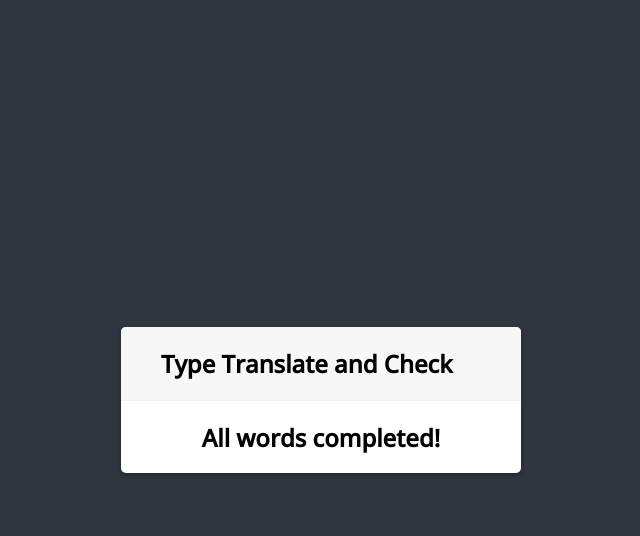
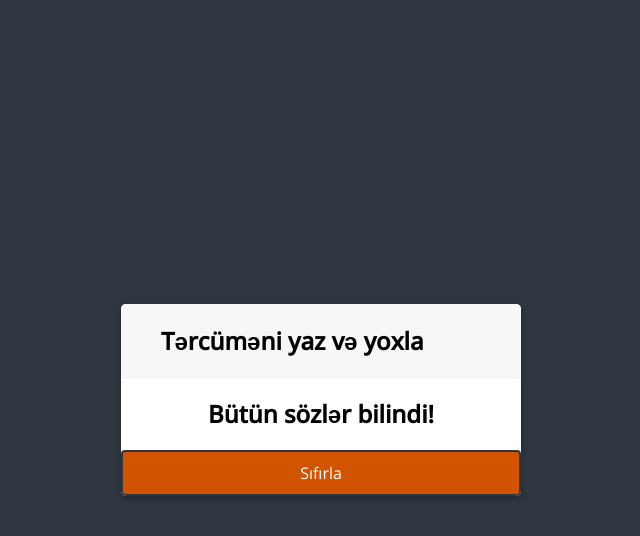
Before and after one commit to huseynovfuad/dj_dictionary_app, a Django app: page / in a window 1280 px wide. Shown: the top 536 px of the page, without its empty margins (319-959 px from the left). Run offline with Django 3.2, Linux system fonts and the light colour scheme; the visitor is signed in with stand-in values (Sample User, id 1); data that the repository does not hold is empty; some libraries are stand-ins or nearby versions; some web fonts are replaced.

Commit message:
dictionary app

```diff
--- a/dictapp/management/commands/upload_words.py
+++ b/dictapp/management/commands/upload_words.py
@@ -13,7 +13,7 @@ from dictapp.models import WordTranslate,Word
 class Command(BaseCommand):
     def handle(self, *args, **options):
         english_words = Path(
-            "words/english.txt"
+            "words/3k-english.txt"
         ).open()
         for word in english_words.readlines():
             with suppress(IntegrityError):
--- a/dictapp/urls.py
+++ b/dictapp/urls.py
@@ -3,4 +3,5 @@ from . import views
 
 urlpatterns = [
     path('',views.home,name='home'),
+    path('reset',views.reset,name='reset'),
 ]
--- a/dictapp/views.py
+++ b/dictapp/views.py
@@ -1,5 +1,5 @@
 from django.shortcuts import render,redirect
-from .models import Word,WordTranslate
+from .models import WordTranslate
 from .utils import find_translate
 from django.contrib import messages
 from django.contrib.auth.decorators import login_required
@@ -10,8 +10,8 @@ from google_trans_new import google_translator
 @login_required(login_url='/login/')
 def home(request):
     context = {}
-    if list(WordTranslate.objects.all()) == list(request.user.known_words.all()):
-        context['completed_message'] = 'All words completed!'
+    if WordTranslate.objects.count() == request.user.known_words.count():
+        context['completed_message'] = 'Bütün sözlər bilindi!'
     else:
         translate = find_translate(request)
         context['translate']=translate
@@ -25,23 +25,12 @@ def home(request):
         else:
             request.user.unknown_words.add(wordT)
             messages.error(request, 'Wrong Answer')
+        return redirect('home')
+    context['word_count'] = WordTranslate.objects.count()
+    context['known_count'] = request.user.known_words.count()
     return render(request,'home.html',context)
 
-
-
-"""
-    if request.method == 'POST':
-        print(request.POST)
-        source = request.POST['hidden-source'].strip().lower()
-        target = request.POST['target']
-        word_translate = WordTranslate.objects.filter(source__word = source).last()
-        print(target)
-        print(word_translate.target.word)
-        if target == word_translate.target.word:
-            #request.user.known_words.add(word_translate)
-            messages.success(request, 'Correct Answer')
-        else:
-            #request.user.unknown_words.add(word_translate)
-            messages.error(request, 'Wrong Answer')
-        return redirect('home')
-"""
+@login_required(login_url='/login/')
+def reset(request):
+    request.user.known_words.set([])
+    return redirect('home')
--- a/static/words.css
+++ b/static/word.css
@@ -85,7 +85,21 @@ body {
 	width: 100%;
     cursor: pointer;
 }
-
+#resetbtn{
+	text-align: center;
+	text-decoration: none;
+	background-color: #27ae60;
+	border: 2px solid #2f3640;
+	border-radius: 4px;
+	color: #fff;
+	display: block;
+	font-family: inherit;
+	font-size: 16px;
+	padding: 10px;
+	margin-top: 20px;
+	width: 100%;
+    cursor: pointer;
+}
 #formBTN{
 	background: #2980b9;
 }
--- a/templates/accounts/login.html
+++ b/templates/accounts/login.html
@@ -6,7 +6,7 @@
     <meta name="viewport"
           content="width=device-width, user-scalable=no, initial-scale=1.0, maximum-scale=1.0, minimum-scale=1.0">
     <meta http-equiv="X-UA-Compatible" content="ie=edge">
-    <link rel="stylesheet" href="{% static 'words.css' %}">
+    <link rel="stylesheet" href="{% static 'word.css' %}">
     <link rel="stylesheet" href="{% static 'message.css' %}">
     <title>Document</title>
 </head>
--- a/templates/accounts/register.html
+++ b/templates/accounts/register.html
@@ -6,7 +6,7 @@
     <meta name="viewport"
           content="width=device-width, user-scalable=no, initial-scale=1.0, maximum-scale=1.0, minimum-scale=1.0">
     <meta http-equiv="X-UA-Compatible" content="ie=edge">
-    <link rel="stylesheet" href="{% static 'words.css' %}">
+    <link rel="stylesheet" href="{% static 'word.css' %}">
     <link rel="stylesheet" href="{% static 'message.css' %}">
     <title>Document</title>
 </head>
--- a/templates/home.html
+++ b/templates/home.html
@@ -6,7 +6,7 @@
     <meta name="viewport"
           content="width=device-width, user-scalable=no, initial-scale=1.0, maximum-scale=1.0, minimum-scale=1.0">
     <meta http-equiv="X-UA-Compatible" content="ie=edge">
-    <link rel="stylesheet" href="{% static 'words.css' %}">
+    <link rel="stylesheet" href="{% static 'word.css' %}">
     <link rel="stylesheet" href="{% static 'message.css' %}">
     <title>Document</title>
 </head>
@@ -21,25 +21,28 @@
                 </div>
         {% endif %}
         <div class="header">
-            <h2>Type Translate and Check</h2>
+            <h2>Tərcüməni yaz və yoxla</h2>
         </div>
         {% if not completed_message %}
         <form class="form-control" method="POST">
+            <label><b>Bilinən sözlər:       {{ known_count }} / {{ word_count }}</b></label>
         {% csrf_token %}
             <div class="form-group">
-                <label for="">Your Word:</label>
+                <label for="">Söz:</label>
                 <input type="text" value="{{ translate.source.word|upper }}" disabled name="source">
                 <input type="hidden" value="{{ translate.source.word }}" name="hidden-source">
             </div>
             <div class="form-group">
-                <label for="">Your Answer:</label>
+                <label for="">Cavabın:</label>
                 <input type="text" name="target" required>
             </div>
-        <button type="submit">Check</button>
-        <a id='passbtn' href="{% url 'home' %}">Pass</a>
+        <button type="submit">Yoxla</button>
+        <a id='passbtn' href="{% url 'home' %}">Keç</a>
+        <a id='resetbtn' href="{% url 'reset' %}">Sıfırla</a>
         </form>
         {% else %}
             <h2 style="text-align: center">{{ completed_message }}</h2>
+            <a id='passbtn' style="text-align: center" href="{% url 'reset' %}">Sıfırla</a>
         {% endif %}
     </div>
 
```
Also changed, not shown: requirements.txt (+29 -2 lines).
